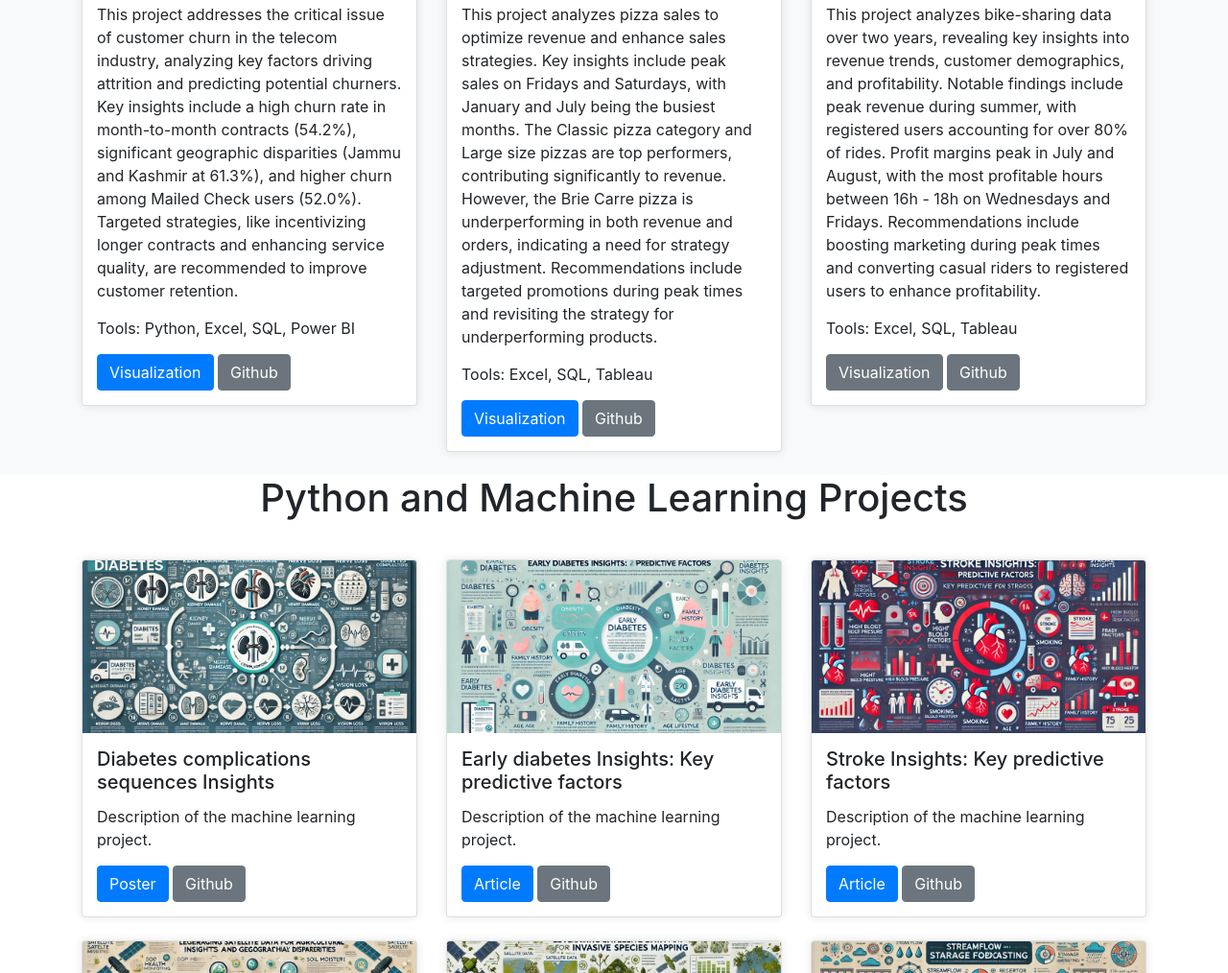
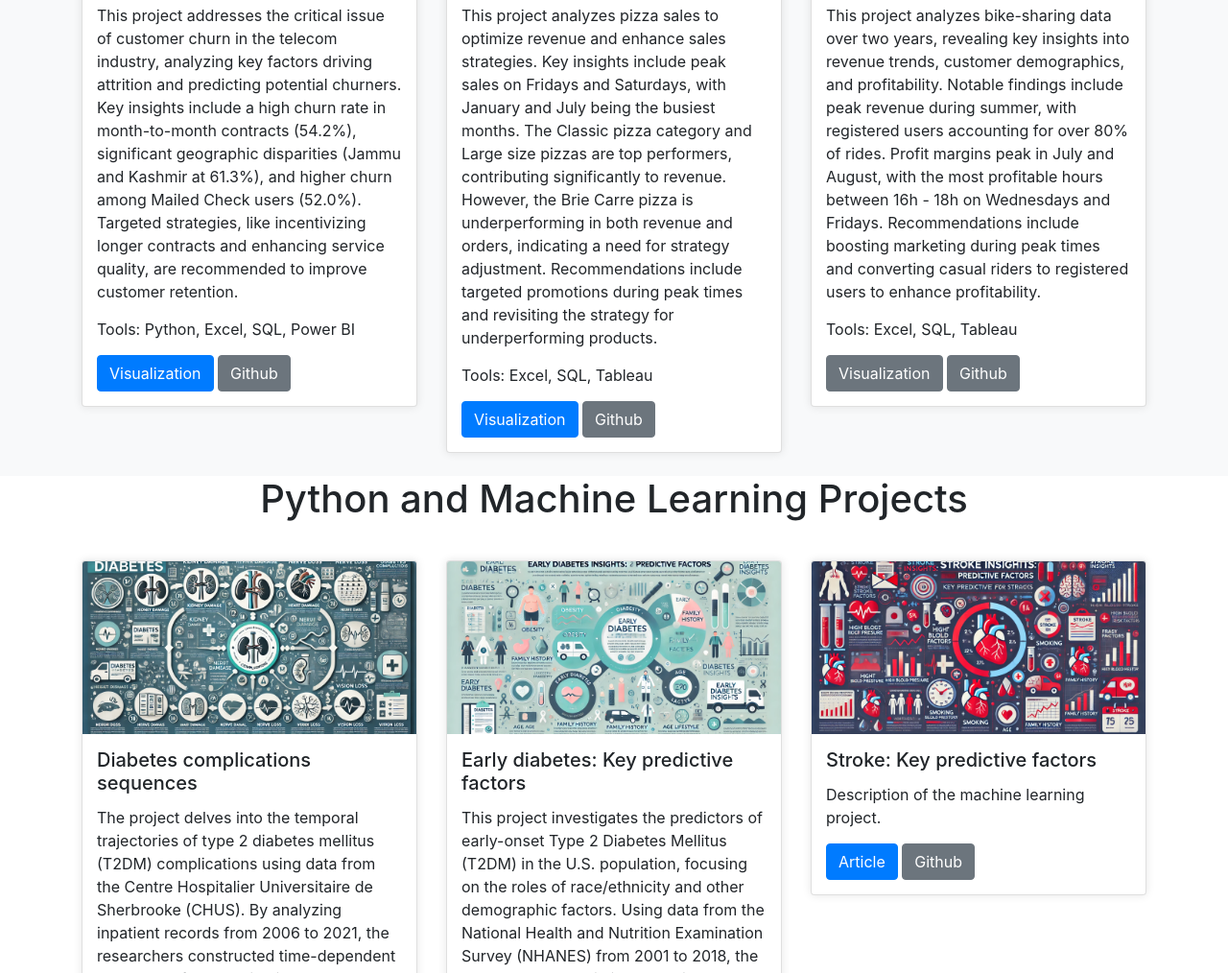
Before and after one commit to noe2019/DA-Portfolio-Website, a plain HTML site: page index.html in a window 1280 px wide. Shown: the part 1786-2800 px from the top of the page at 96% size. Drawn offline with nearby package versions, Linux system fonts and the light colour scheme.

Commit message:
added new project descriptions

```diff
--- a/index.html
+++ b/index.html
@@ -172,9 +172,9 @@ html {
           <img src="images/projects/loan.gif" class="card-img-top" alt="Smart Lending: Enhancing Financial Decisions with Data-Driven Insights">
           <div class="card-body">
             <h5 class="card-title">Loan Portfolio's Health Assessment</h5>
-            <p class="card-text">This project developed a dashboard for monitoring and analyzing bank loan applications, offering insights into volume, distribution, and performance over time. Key metrics include loan applications, funded amounts, interest rates, and debt-to-income ratios, with breakdowns by state, employment length, loan purpose, and home ownership.
+            <p class="card-text">This project developed a dashboard for monitoring and analyzing bank loan applications, offering insights into volume, distribution, and performance over time. Key metrics include loan applications, funded amounts, interest rates, and debt-to-income ratios, with breakdowns by state, employment length, loan purpose, and home ownership.</p>
 
-              Key insights: (a) Steady growth in loan applications, peaking at 4.3K in December. (b) Debt consolidation is the top loan purpose. (c) Most loans are for 60-month terms. (d) Applicants with over 10 years of experience have the highest application rates.
+              <p class="card-text"></p>Key insights: (a) Steady growth in loan applications, peaking at 4.3K in December. (b) Debt consolidation is the top loan purpose. (c) Most loans are for 60-month terms. (d) Applicants with over 10 years of experience have the highest application rates.
 
               The dashboard aids in portfolio management, risk mitigation, strategic planning, and regulatory compliance.</p>
             <p class="card-text">Tools: Python, Excel, SQL, Power BI</p>
@@ -265,8 +265,9 @@ html {
         <div class="card">
           <img src="images/projects/dc1 (2).webp" class="card-img-top" alt="Project 1">
           <div class="card-body">
-            <h5 class="card-title">Diabetes complications sequences Insights </h5>
-            <p class="card-text">Description of the machine learning project.</p>
+            <h5 class="card-title">Diabetes complications sequences</h5>
+            <p class="card-text">The project delves into the temporal trajectories of type 2 diabetes mellitus (T2DM) complications using data from the Centre Hospitalier Universitaire de Sherbrooke (CHUS). By analyzing inpatient records from 2006 to 2021, the researchers constructed time-dependent sequences for complications such as nephropathy, retinopathy, neuropathy, vascular diseases, and amputations.</p>
+              <p class="card-text"></p>The study highlights age and sex-specific patterns in the development of these complications, emphasizing the importance of tailored diabetes management strategies. Through the use of conditional probabilities and the Prefix Span algorithm, the researchers identified prevalent complication sequences, contributing valuable insights to the global understanding of T2DM progression and underscoring the need for early intervention and comprehensive management in diabetic care.</p>
             <a href="https://drive.google.com/file/d/1SbSDD4WOGipqZzSe8JRCV84cHnl6hWq6/view?usp=sharing" class="btn btn-primary">Poster</a>
             <a href="https://github.com/noe2019/T2DM_Complications_Trajectories" class="btn btn-secondary">Github</a>
           </div>
@@ -277,8 +278,9 @@ html {
         <div class="card">
           <img src="images/projects/ed1 (2).webp" class="card-img-top" alt="Project 2">
           <div class="card-body">
-            <h5 class="card-title">Early diabetes Insights: Key predictive factors</h5>
-            <p class="card-text">Description of the machine learning project.</p>
+            <h5 class="card-title">Early diabetes: Key predictive factors</h5>
+            <p class="card-text">This project investigates the predictors of early-onset Type 2 Diabetes Mellitus (T2DM) in the U.S. population, focusing on the roles of race/ethnicity and other demographic factors. Using data from the National Health and Nutrition Examination Survey (NHANES) from 2001 to 2018, the study employs logistic regression and machine learning techniques to analyze the prevalence and predictors of early-onset T2DM.</p>
+            <p class="card-text"></p>Key findings highlight disparities in T2DM onset among different racial/ethnic groups, with acculturation, smoking, and education level being significant predictors.</p>
             <a href="https://www.researchgate.net/publication/379147208_Journal_of_Racial_and_Ethnic_Health_Disparities" class="btn btn-primary">Article</a>
             <a href="https://github.com/noe2019/Key-predictors_of_Early_Diabetes" class="btn btn-secondary">Github</a>
           </div>
@@ -289,7 +291,7 @@ html {
         <div class="card">
           <img src="images/projects/stroke (1).webp" class="card-img-top" alt="Project 3">
           <div class="card-body">
-            <h5 class="card-title">Stroke Insights: Key predictive factors</h5>
+            <h5 class="card-title">Stroke: Key predictive factors</h5>
             <p class="card-text">Description of the machine learning project.</p>
             <a href="#" class="btn btn-primary">Article</a>
             <a href="https://github.com/noe2019/Stroke_Prediction" class="btn btn-secondary">Github</a>
@@ -302,7 +304,7 @@ html {
         <div class="card">
           <img src="images/projects/agri (2).webp" class="card-img-top" alt="Project 1">
           <div class="card-body">
-            <h5 class="card-title">Leveraging Satellite data for agricultural insights and geographical disparities</h5>
+            <h5 class="card-title">Leveraging Satellite data for agricultural disparities</h5>
             <p class="card-text">Description of the machine learning project.</p>
             <a href="https://acsess.onlinelibrary.wiley.com/doi/epdf/10.1002/agg2.20460" class="btn btn-primary">Article</a>
             <a href="https://github.com/noe2019/Geospatial_Data_Collection" class="btn btn-secondary">Github</a>
```
